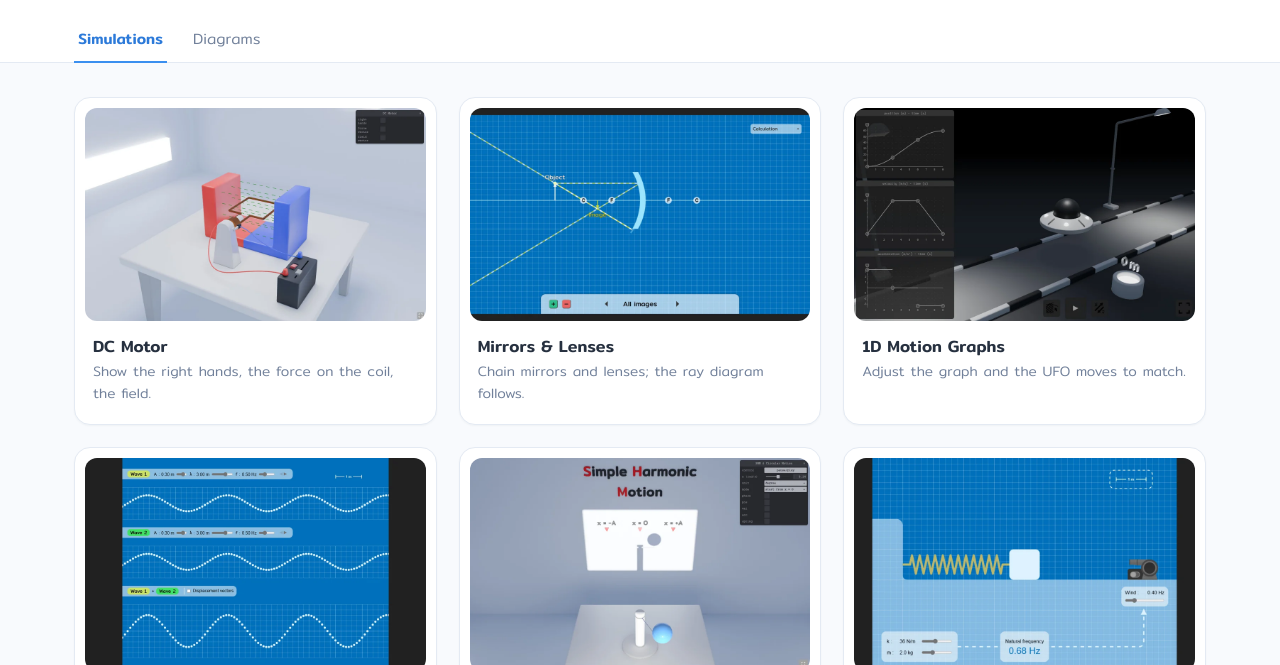
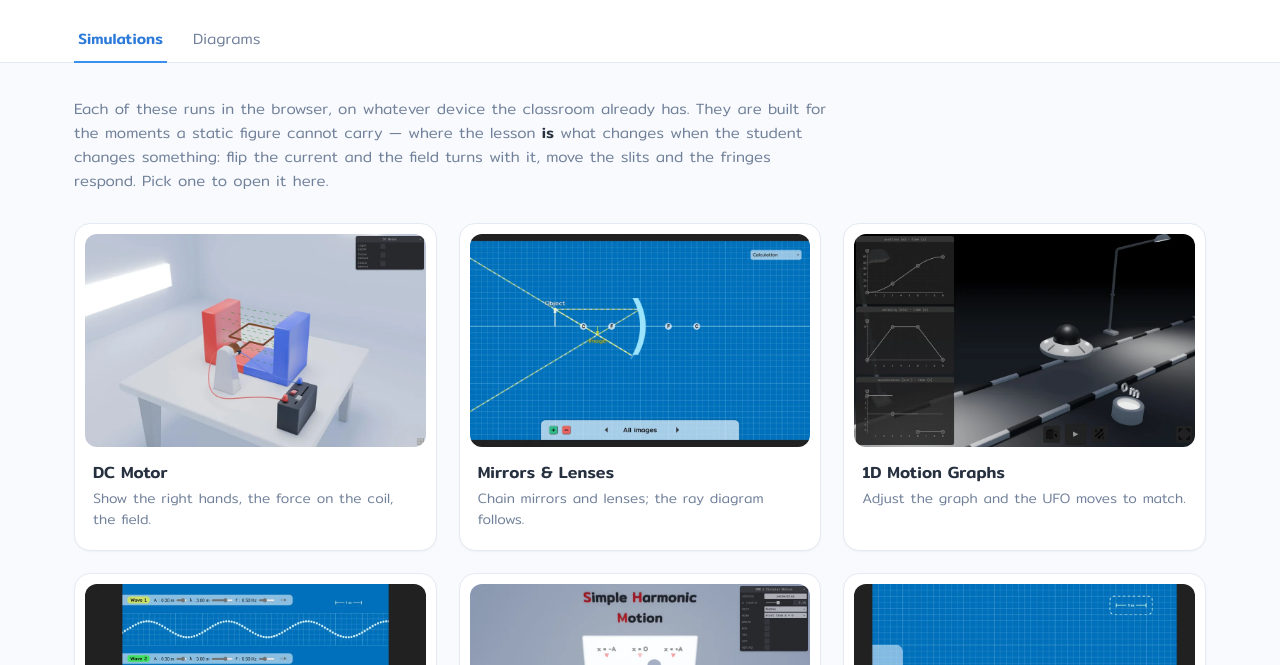
Before and after one commit to shayanin-van/bett-sim, a plain HTML site: page index.html in a window 1280 px wide. Shown: the part 135-800 px from the top of the page. Drawn offline with Linux system fonts and the light colour scheme.

Commit message:
Open the Simulations tab with a line on what they are for
Co-Authored-By: Claude Opus 5 <noreply@anthropic.com>

```diff
--- a/index.html
+++ b/index.html
@@ -503,6 +503,14 @@
 
     <main class="wrap">
       <section id="panel-sims" role="tabpanel" aria-labelledby="tab-sims">
+        <p class="intro">
+          Each of these runs in the browser, on whatever device the classroom
+          already has. They are built for the moments a static figure cannot
+          carry &mdash; where the lesson <strong>is</strong> what changes when
+          the student changes something: flip the current and the field turns
+          with it, move the slits and the fringes respond. Pick one to open it
+          here.
+        </p>
       <div class="grid">
         <button class="card" type="button" data-sim="https://shayanin-van.github.io/dc-motor/dist/#bett">
           <span class="thumb">
```
